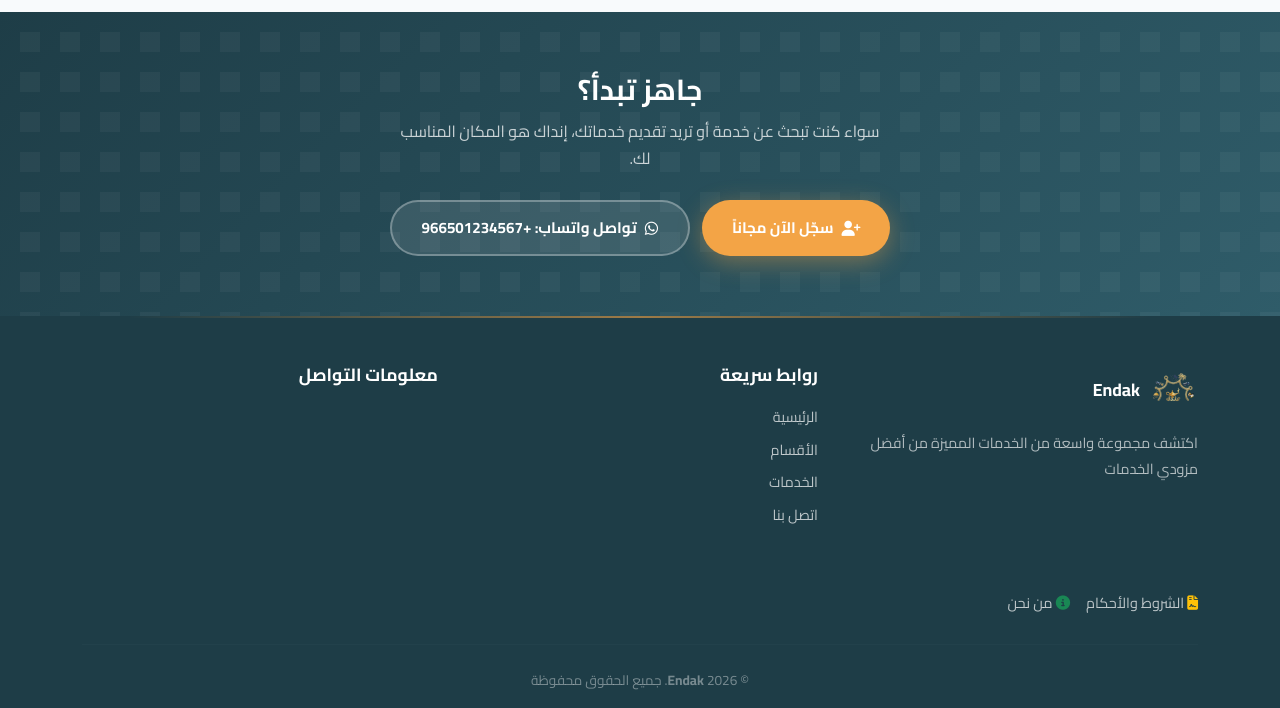
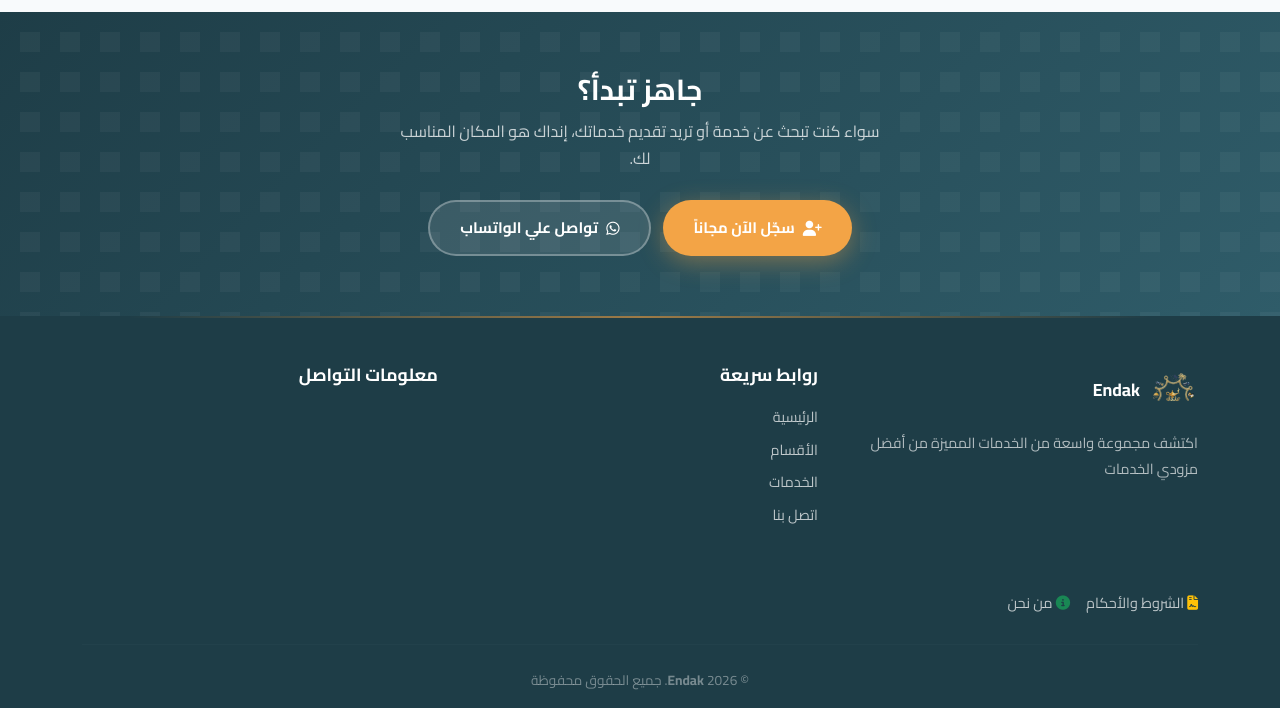
Before and after one commit to omar-bek/endak2, a Laravel app: page / in a window 1280 px wide. Shown: the part 1820-2528 px from the top of the page. Run offline with Laravel 12, Linux system fonts and the light colour scheme; data comes from the database, SQL or seed files in the repository.

Commit message:
fix translation

```diff
--- a/resources/views/home.blade.php
+++ b/resources/views/home.blade.php
@@ -392,9 +392,7 @@
                 <p class="eh-desc">{{ __('messages.hero_description') }}</p>
 
                 <div class="eh-btns">
-                    <a href="{{ route('categories.index') }}" class="eh-btn eh-btn-accent">
-                        <i class="fas fa-th-large"></i> {{ __('messages.hero_explore_categories') }}
-                    </a>
+
                     <a href="{{ route('services.index') }}" class="eh-btn eh-btn-outline">
                         <i class="fas fa-search"></i> {{ __('messages.hero_explore_services') }}
                     </a>
@@ -474,7 +472,7 @@
                     </a>
                 @endguest
                 <a href="{{ \App\Helpers\WhatsAppHelper::getWhatsAppUrl() }}" target="_blank" rel="noopener noreferrer" class="eh-btn eh-btn-outline">
-                    <i class="fab fa-whatsapp"></i> تواصل واتساب: {{ \App\Helpers\WhatsAppHelper::getWhatsAppNumber() }}
+                    <i class="fab fa-whatsapp"></i> تواصل علي الواتساب
                 </a>
             </div>
         </div>
```
